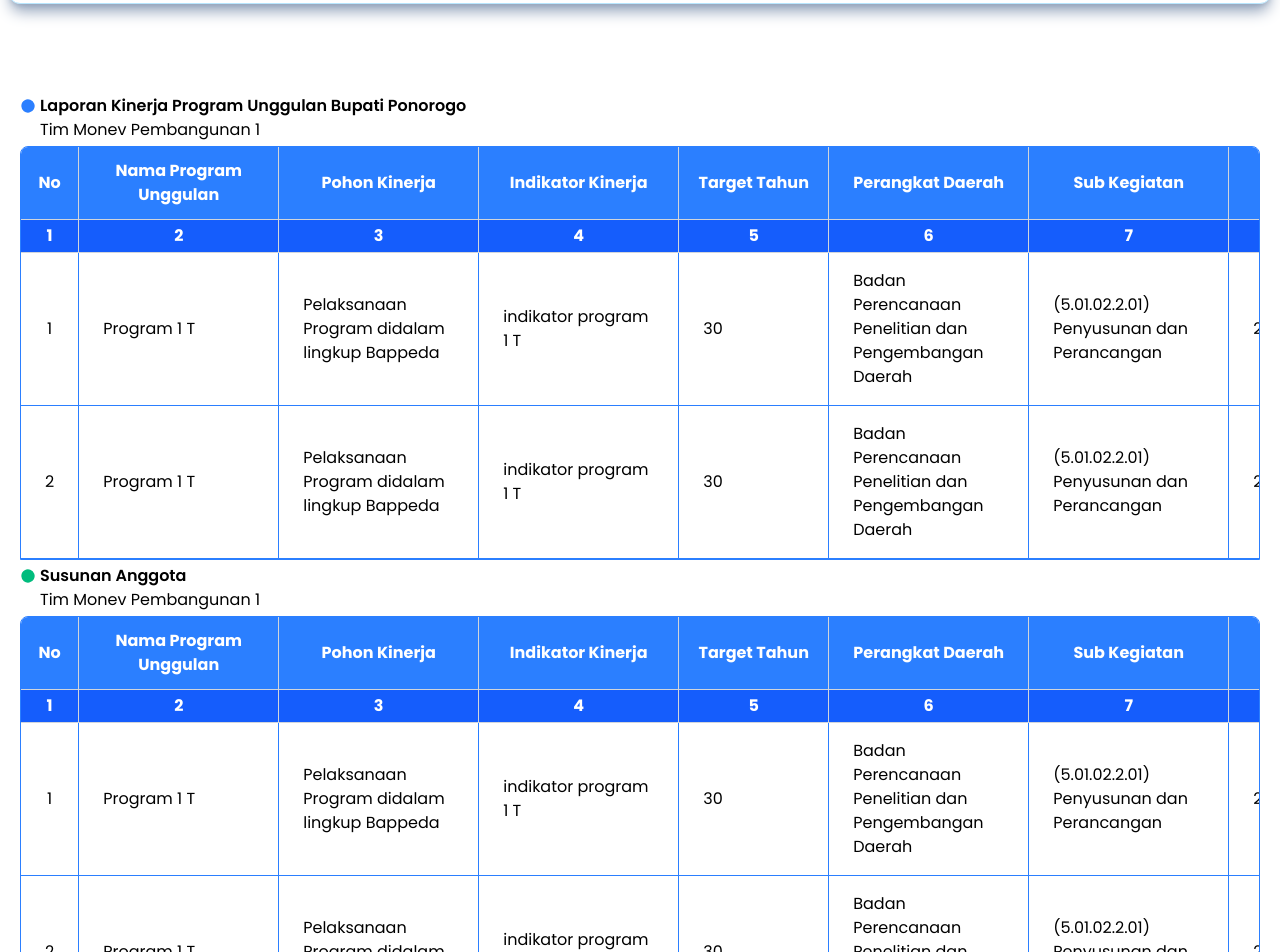
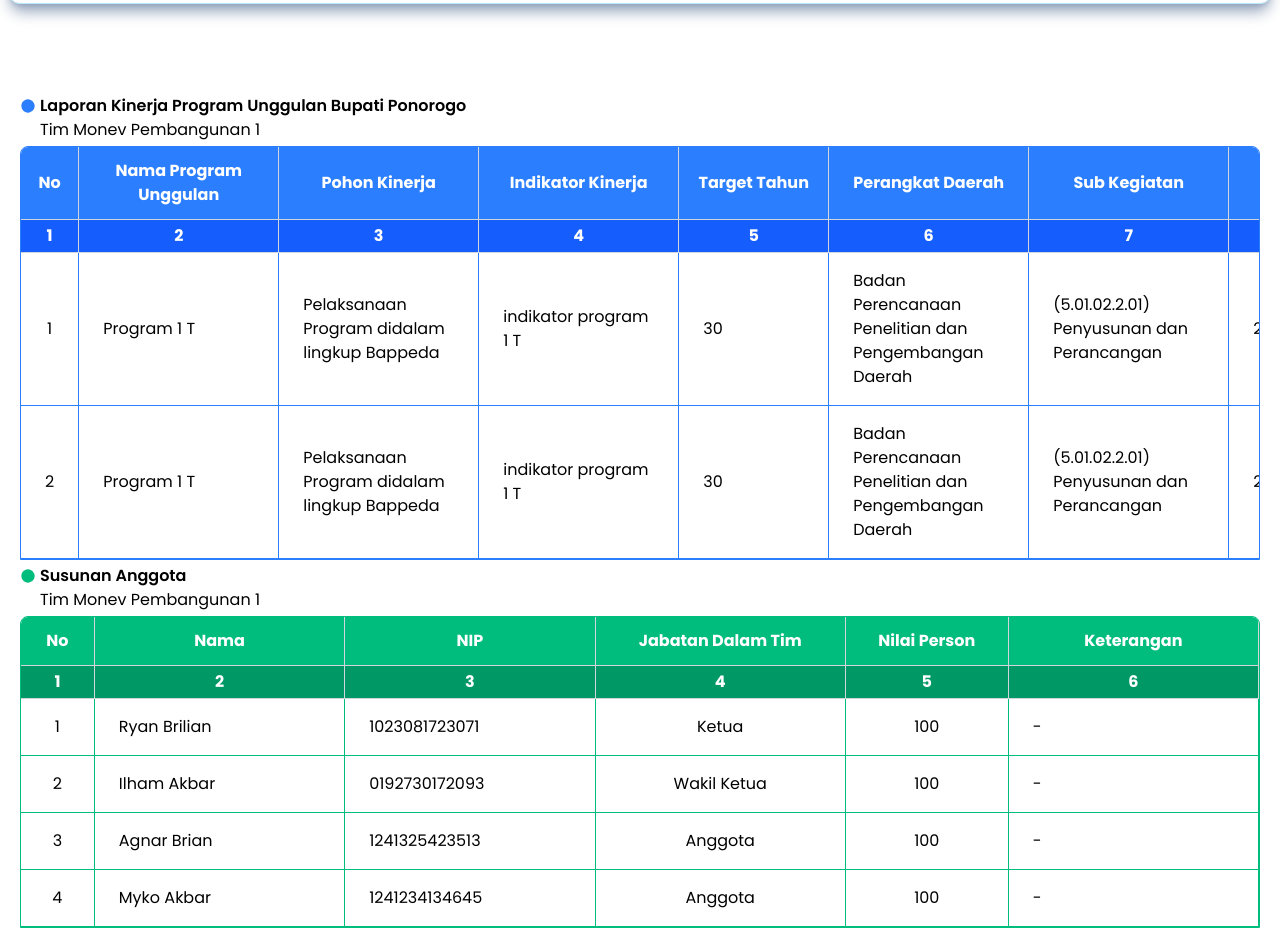
Before and after one commit to bappeda-dev-team/fe-laporan-ponorogo, a Next.js app: page /laporankinerja in a window 1280 px wide. Shown: the top 952 px of the page. Built offline with nearby package versions, Linux system fonts and the light colour scheme; no server answers.

Commit message:
add table anggota

```diff
--- a/src/app/(main)/laporankinerja/page.tsx
+++ b/src/app/(main)/laporankinerja/page.tsx
@@ -1,25 +1,26 @@
 import TableLaporan from "./table/TableLaporan";
+import TableAnggota from "./table/TableAnggota";
 import { TbCircleFilled } from "react-icons/tb";
 
 const laporantpp = () => {
-    return(
+    return (
         <>
             <div className="flex items-start gap-1 my-1">
-                <TbCircleFilled className="mt-1 text-blue-500"/>
-               <div className="flex flex-col">
+                <TbCircleFilled className="mt-1 text-blue-500" />
+                <div className="flex flex-col">
                     <h1 className="font-semibold">Laporan Kinerja Program Unggulan Bupati Ponorogo</h1>
                     <h3>Tim Monev Pembangunan 1</h3>
                 </div>
             </div>
             <TableLaporan />
             <div className="flex items-start gap-1 my-1">
-                <TbCircleFilled className="mt-1 text-emerald-500"/>
-               <div className="flex flex-col">
+                <TbCircleFilled className="mt-1 text-emerald-500" />
+                <div className="flex flex-col">
                     <h1 className="font-semibold">Susunan Anggota</h1>
                     <h3>Tim Monev Pembangunan 1</h3>
                 </div>
             </div>
-            <TableLaporan />
+            <TableAnggota />
         </>
     )
 }
--- a/src/app/(main)/laporankinerja/table/TableAnggota.tsx
+++ b/src/app/(main)/laporankinerja/table/TableAnggota.tsx
@@ -1,71 +1,59 @@
 import TableComponent from "@/components/page/TableComponent";
 
-const TableLaporan = () => {
+const TableAnggota = () => {
     return (
-        <TableComponent className="border-blue-500">
+        <TableComponent className="border-emerald-500">
             <table className="w-full">
                 <thead>
-                    <tr className="text-white bg-blue-500">
+                    <tr className="text-white bg-emerald-500">
                         <th className="border-r border-b py-3 px-4 border-gray-300 min-w-[50px] text-center">No</th>
                         <th className="border-r border-b py-3 px-4 border-gray-300 min-w-[200px] text-center">Nama</th>
                         <th className="border-r border-b py-2 px-3 border-gray-300 min-w-[200px] text-center">NIP</th>
-                        <th className="border-r border-b py-2 px-3 border-gray-300 min-w-[200px] text-center">Indikator Kinerja</th>
-                        <th className="border-r border-b py-3 px-4 border-gray-300 min-w-[150px] text-center">Target Tahun</th>
-                        <th className="border-r border-b py-3 px-4 border-gray-300 min-w-[200px] text-center">Perangkat Daerah</th>
-                        <th className="border-r border-b py-3 px-4 border-gray-300 min-w-[200px] text-center">Sub Kegiatan</th>
-                        <th className="border-r border-b py-3 px-4 border-gray-300 min-w-[200px] text-center">Pagu Anggaran</th>
-                        <th className="border-r border-b py-3 px-4 border-gray-300 min-w-[200px] text-center">Realisasi Anggaran</th>
-                        <th className="border-r border-b py-3 px-4 border-gray-300 min-w-[200px] text-center">Rencana Aksi</th>
-                        <th className="border-r border-b py-3 px-4 border-gray-300 min-w-[200px] text-center">Faktor Pendorong</th>
-                        <th className="border-r border-b py-3 px-4 border-gray-300 min-w-[200px] text-center">Faktor Penghambat</th>
-                        <th className="border-r border-b py-3 px-4 border-gray-300 min-w-[200px] text-center">Rekomendasi Tindak Lanjut</th>
+                        <th className="border-r border-b py-2 px-3 border-gray-300 min-w-[200px] text-center">Jabatan Dalam Tim</th>
+                        <th className="border-r border-b py-3 px-4 border-gray-300 min-w-[100px] text-center">Nilai Person</th>
+                        <th className="border-r border-b py-3 px-4 border-gray-300 min-w-[200px] text-center">Keterangan</th>
                     </tr>
-                    <tr className="text-white bg-blue-600">
+                    <tr className="text-white bg-emerald-600">
                         <th className="border-r border-b py-1 border-gray-300 text-center">1</th>
                         <th className="border-r border-b py-1 border-gray-300 text-center">2</th>
                         <th className="border-r border-b py-1 border-gray-300 text-center">3</th>
                         <th className="border-r border-b py-1 border-gray-300 text-center">4</th>
                         <th className="border-r border-b py-1 border-gray-300 text-center">5</th>
                         <th className="border-r border-b py-1 border-gray-300 text-center">6</th>
-                        <th className="border-r border-b py-1 border-gray-300 text-center">7</th>
-                        <th className="border-r border-b py-1 border-gray-300 text-center">8</th>
-                        <th className="border-r border-b py-1 border-gray-300 text-center">9 </th>
-                        <th className="border-r border-b py-1 border-gray-300 text-center">10</th>
-                        <th className="border-r border-b py-1 border-gray-300 text-center">11</th>
-                        <th className="border-r border-b py-1 border-gray-300 text-center">12</th>
-                        <th className="border-r border-b py-1 border-gray-300 text-center">13</th>
                     </tr>
                 </thead>
                 <tbody>
                     <tr>
-                        <td className="border-b border-blue-500 px-6 py-4 text-center">1</td>
-                        <td className="border border-blue-500 px-6 py-4">Program 1 T</td>
-                        <td className="border border-blue-500 px-6 py-4">Pelaksanaan Program didalam lingkup Bappeda</td>
-                        <td className="border border-blue-500 px-6 py-4">indikator program 1 T</td>
-                        <td className="border border-blue-500 px-6 py-4">30</td>
-                        <td className="border border-blue-500 px-6 py-4">Badan Perencanaan Penelitian dan Pengembangan Daerah</td>
-                        <td className="border border-blue-500 px-6 py-4">(5.01.02.2.01) Penyusunan dan Perancangan</td>
-                        <td className="border border-blue-500 px-6 py-4">2.000.000</td>
-                        <td className="border border-blue-500 px-6 py-4">5.000.000</td>
-                        <td className="border border-blue-500 px-6 py-4">contoh rencana aksi</td>
-                        <td className="border border-blue-500 px-6 py-4">contoh faktor pendorong</td>
-                        <td className="border border-blue-500 px-6 py-4">contoh faktor penghambat</td>
-                        <td className="border-b border-blue-500 px-6 py-4">rekomendasi tindak lanjut</td>
+                        <td className="border-b border-emerald-500 px-6 py-4 text-center">1</td>
+                        <td className="border border-emerald-500 px-6 py-4">Ryan Brilian</td>
+                        <td className="border border-emerald-500 px-6 py-4">1023081723071</td>
+                        <td className="border border-emerald-500 px-6 py-4 text-center">Ketua</td>
+                        <td className="border border-emerald-500 px-6 py-4 text-center">100</td>
+                        <td className="border border-emerald-500 px-6 py-4">-</td>
                     </tr>
                     <tr>
-                        <td className="border-b border-blue-500 px-6 py-4 text-center">2</td>
-                        <td className="border border-blue-500 px-6 py-4">Program 1 T</td>
-                        <td className="border border-blue-500 px-6 py-4">Pelaksanaan Program didalam lingkup Bappeda</td>
-                        <td className="border border-blue-500 px-6 py-4">indikator program 1 T</td>
-                        <td className="border border-blue-500 px-6 py-4">30</td>
-                        <td className="border border-blue-500 px-6 py-4">Badan Perencanaan Penelitian dan Pengembangan Daerah</td>
-                        <td className="border border-blue-500 px-6 py-4">(5.01.02.2.01) Penyusunan dan Perancangan</td>
-                        <td className="border border-blue-500 px-6 py-4">2.000.000</td>
-                        <td className="border border-blue-500 px-6 py-4">5.000.000</td>
-                        <td className="border border-blue-500 px-6 py-4">contoh rencana aksi</td>
-                        <td className="border border-blue-500 px-6 py-4">contoh faktor pendorong</td>
-                        <td className="border border-blue-500 px-6 py-4">contoh faktor penghambat</td>
-                        <td className="border-b border-blue-500 px-6 py-4">rekomendasi tindak lanjut</td>
+                        <td className="border-b border-emerald-500 px-6 py-4 text-center">2</td>
+                        <td className="border border-emerald-500 px-6 py-4">Ilham Akbar</td>
+                        <td className="border border-emerald-500 px-6 py-4">0192730172093</td>
+                        <td className="border border-emerald-500 px-6 py-4 text-center">Wakil Ketua</td>
+                        <td className="border border-emerald-500 px-6 py-4 text-center">100</td>
+                        <td className="border border-emerald-500 px-6 py-4">-</td>
+                    </tr>
+                    <tr>
+                        <td className="border-b border-emerald-500 px-6 py-4 text-center">3</td>
+                        <td className="border border-emerald-500 px-6 py-4">Agnar Brian</td>
+                        <td className="border border-emerald-500 px-6 py-4">1241325423513</td>
+                        <td className="border border-emerald-500 px-6 py-4 text-center">Anggota</td>
+                        <td className="border border-emerald-500 px-6 py-4 text-center">100</td>
+                        <td className="border border-emerald-500 px-6 py-4">-</td>
+                    </tr>
+                    <tr>
+                        <td className="border-b border-emerald-500 px-6 py-4 text-center">4</td>
+                        <td className="border border-emerald-500 px-6 py-4">Myko Akbar</td>
+                        <td className="border border-emerald-500 px-6 py-4">1241234134645</td>
+                        <td className="border border-emerald-500 px-6 py-4 text-center">Anggota</td>
+                        <td className="border border-emerald-500 px-6 py-4 text-center">100</td>
+                        <td className="border border-emerald-500 px-6 py-4">-</td>
                     </tr>
                 </tbody>
             </table>
@@ -73,4 +61,4 @@ const TableLaporan = () => {
     )
 }
 
-export default TableLaporan;
+export default TableAnggota;
```
